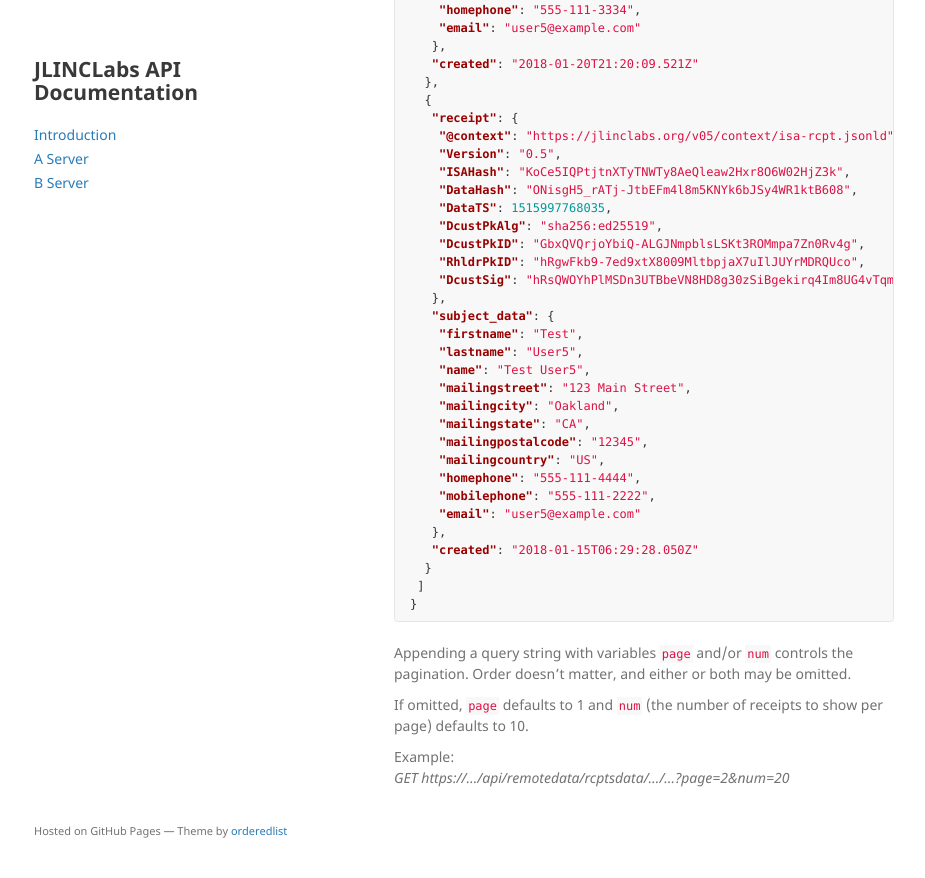
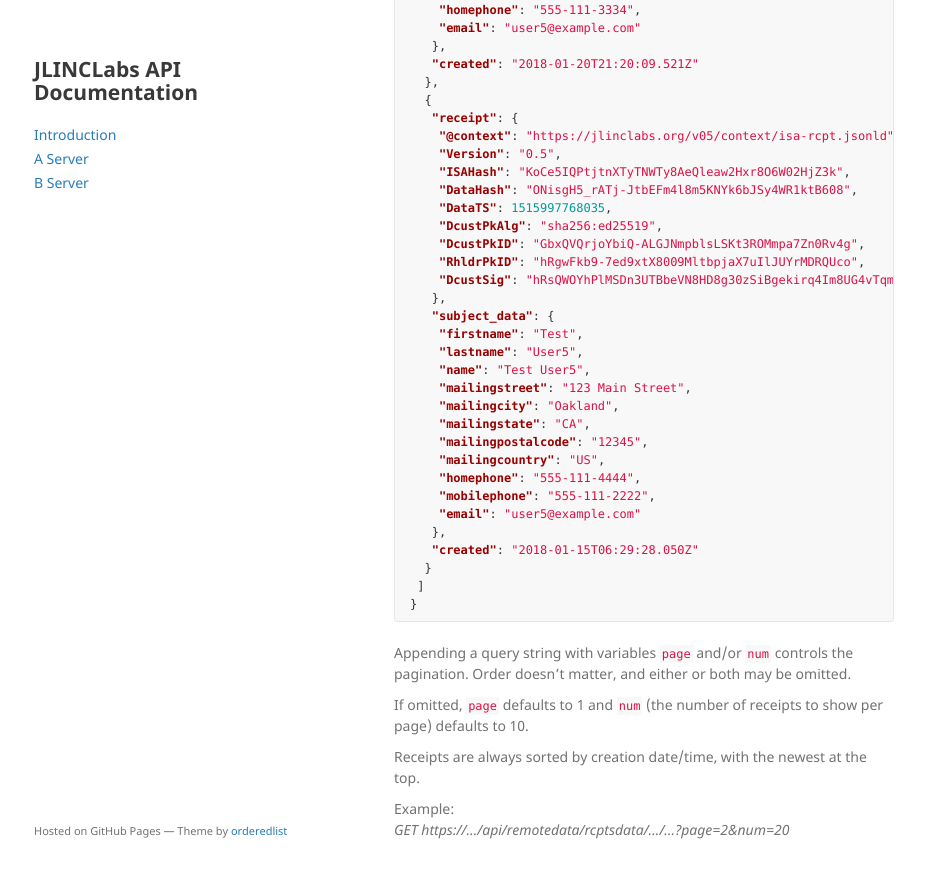
Before and after one commit to jlinclabs/apidocs, a Jekyll site: the page built from a_server.md, in a window 1280 px wide and 900 px high, scrolled down 6690 px. Shown: the top 878 px of the window, without its empty margins (176-1101 px from the left). Built offline with Jekyll 4.4.1, drawn with Linux system fonts in a browser that asks for light colours; our own code applies the rules of GitHub Pages for plain Markdown files; before the commit the page ends 7538 px from its top, so only the background shows below that.

Commit message:
Added receipts sort order note.

```diff
--- a/a_server.md
+++ b/a_server.md
@@ -384,5 +384,7 @@ Appending a query string with variables `page` and/or `num` controls the paginat
 
 If omitted, `page` defaults to 1 and `num` (the number of receipts to show per page) defaults to 10.
 
+Receipts are always sorted by creation date/time, with the newest at the top.
+
 Example:
 _GET https://.../api/remotedata/rcptsdata/.../...?page=2&num=20_
```
